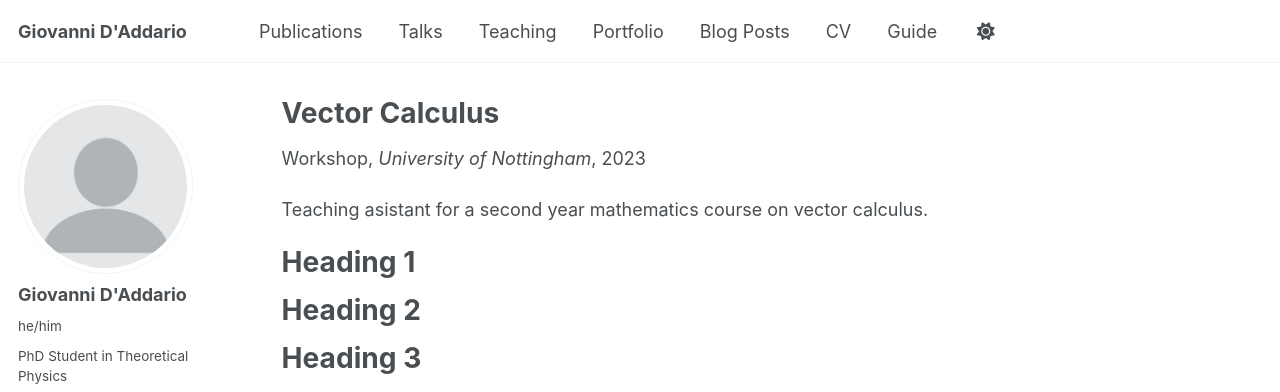
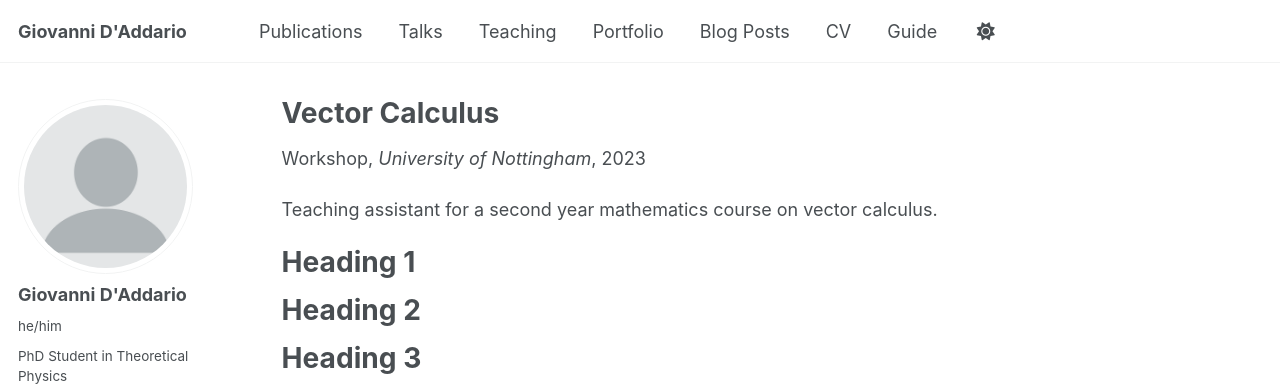
Before and after one commit to GiovanniDAddario/GiovanniDAddario.github.io, a Jekyll site: the page built from _teaching/2023-autumn-teaching-2.md, in a window 1280 px wide and 1054 px high. Shown: the top 392 px of the window. Built offline with Jekyll 4.4.1, drawn with Linux system fonts in a browser that asks for light colours; some web fonts are replaced.

```diff
--- a/_config.yml
+++ b/_config.yml
@@ -40,6 +40,7 @@ author:
   pubmed           : #"https://www.ncbi.nlm.nih.gov/pubmed/?term=john+snow"
   researchgate     : # URL
   scopus           : # URL
+  inspire          : "https://inspirehep.net/authors/2732649"
 
   # Repositories and software development
   bitbucket        : # Username - Update with your username on the site
--- a/_teaching/2023-autumn-teaching-2.md
+++ b/_teaching/2023-autumn-teaching-2.md
@@ -8,7 +8,7 @@ date: 2023-10-01
 location: "City, Country"
 ---
 
-Teaching asistant for a second year mathematics course on vector calculus.
+Teaching assistant for a second year mathematics course on vector calculus.
 
 Heading 1
 ======
```
Also changed, not shown: _teaching/2023-spring-teaching-1.md (+1 -1 lines).
